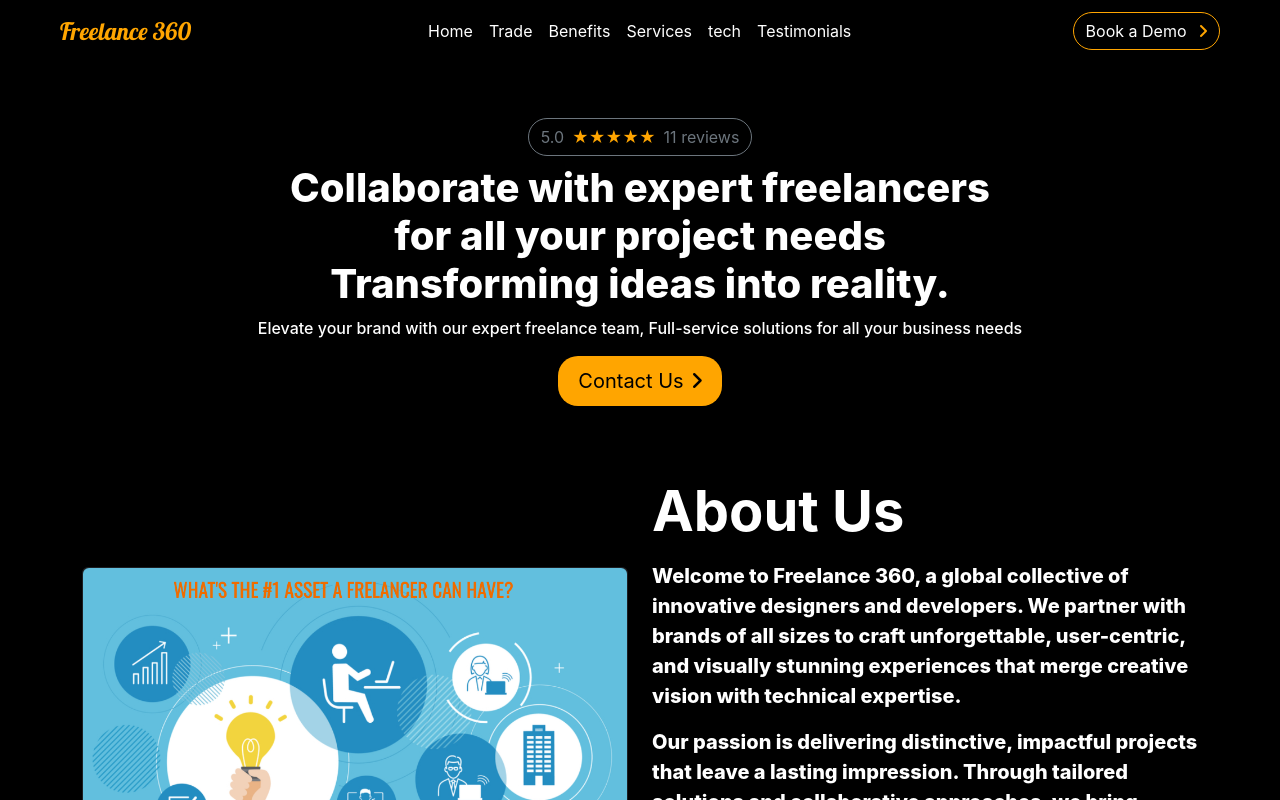
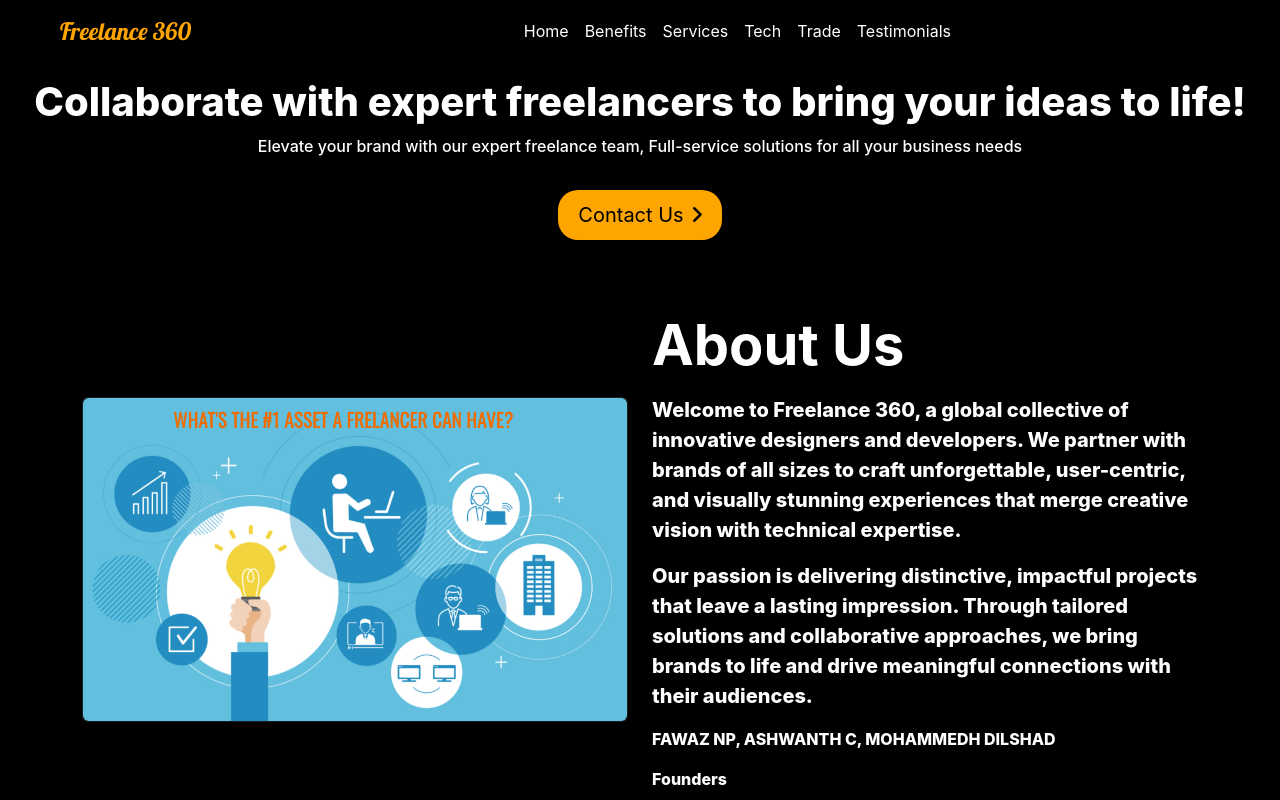
Before and after one commit to 17Ashwanth/freelance360, a React (Create React App) app: page / in a window 1280 px wide. Shown: the top 800 px of the page. Built offline with nearby package versions, Linux system fonts and the light colour scheme.

Commit message:
fawazupdation

```diff
--- a/src/App.js
+++ b/src/App.js
@@ -17,10 +17,11 @@
     <Header/>
     <Home/>
     <How/>
-    <Trade/>
+
     <Benefits/>
     <Service/>
     <Price/>
+    <Trade/>
     <Reviews/>
     <Insights/>
     <AboveFt/>
--- a/src/Components/AboveFt.jsx
+++ b/src/Components/AboveFt.jsx
@@ -19,7 +19,7 @@
                                     className="btn btn-outline-warning me-5"
                                     style={{ borderColor: 'orange', color: 'white', borderRadius: '20px', textDecoration: 'none' }}
                                 >
-                                    Book a Demo
+                                    Try it now!
                                     <i className="fa-solid fa-angle-right ms-2" style={{ color: 'orange' }}></i>
                                 </a>
                             </form>
--- a/src/Components/Header.jsx
+++ b/src/Components/Header.jsx
@@ -1,7 +1,16 @@
-import React from 'react';
+import React,{ useState } from 'react';
 import './Header.css';
 
 function Header() {
+   /*  const [theme, setTheme] = useState('light');
+
+    const toggleTheme = () => {
+        setTheme((prevTheme) => {
+            const newTheme = prevTheme === 'light' ? 'dark' : 'light';
+            document.body.className = newTheme; // Change body class to apply the theme globally
+            return newTheme;
+        });
+    }; */
     return (
         <>
             <nav className="navbar navbar-expand-lg fixed-top" style={{ backgroundColor: 'black', zIndex: 1000 }}>
@@ -19,9 +28,7 @@
                             <li className="nav-item">
                                 <a className="nav-link active text-white" aria-current="page" href="#home">Home</a>
                             </li>
-                            <li className="nav-item">
-                                <a className="nav-link active text-white" aria-current="page" href="#trade">Trade</a>
-                            </li>
+
                             <li className="nav-item">
                                 <a className="nav-link active text-white" aria-current="page" href="#benefits">Benefits</a>
                             </li>
@@ -29,19 +36,29 @@
                                 <a className="nav-link active text-white" aria-current="page" href="#services">Services</a>
                             </li>
                             <li className="nav-item">
-                                <a className="nav-link active text-white" aria-current="page" href="#tech">tech</a>
+                                <a className="nav-link active text-white" aria-current="page" href="#tech">Tech</a>
+                            </li>
+                            <li className="nav-item">
+                                <a className="nav-link active text-white" aria-current="page" href="#trade">Trade</a>
                             </li>
                             <li className="nav-item">
                                 <a className="nav-link active text-white" aria-current="page" href="#reviews">Testimonials</a>
                             </li>
                         </ul>
                     </div>
-                    <form className="d-flex" role="search">
+                    {/* <form className="d-flex" role="search">
                         <a href="mailto:freelance360services@gmail.com" target="_blank" rel="noreferrer" className="btn btn-outline-warning me-5" style={{ borderColor: 'orange', color: 'white', borderRadius: '20px', textDecoration: 'none' }}>
                             Book a Demo <i className="fa-solid fa-angle-right ms-2" style={{ color: 'orange' }}></i>
                         </a>
-                    </form>
+                    </form> */}
                 </div>
+               {/*  <button
+                        onClick={toggleTheme}
+                        className="btn btn-outline-light me-5"
+                        style={{ borderColor: 'orange', color: 'white', borderRadius: '20px' }}
+                    >
+                        <i className={`fa-solid ${theme === 'light' ? 'fa-moon' : 'fa-sun'}`}></i>
+                    </button> */}
             </nav>
         </>
     )
--- a/src/Components/Home.jsx
+++ b/src/Components/Home.jsx
@@ -5,7 +5,7 @@
     return (
         <>
             <section id="home" className="d-flex flex-column justify-content-center align-items-center home-section mb-5">
-                <form className="d-flex mt-5" role="search">
+                {/* <form className="d-flex mt-5" role="search">
                     <a href="https://accounts.google.com/v3/signin/identifier?continue=https%3A%2F%2Fbusiness.google.com%2Freviews&followup=https%3A%2F%2Fbusiness.google.com%2Freviews&ifkv=AcMMx-d4kmExVTXG-pUSlpCP68YVNoItDNlKTFP4wvuhnydybJ2oAjvet1ygU4wOKhavdnon7bH1sQ&passive=1209600&service=lbc&flowName=GlifWebSignIn&flowEntry=ServiceLogin&dsh=S590271420%3A1730264548987082&ddm=0"
                         target="_blank" rel="noreferrer" className="btn btn-outline-secondary d-flex align-items-center justify-content-center"
                         type="submit" style={{ borderRadius: '20px' }}>
@@ -17,19 +17,19 @@
                             11 reviews
                         </span>
                     </a>
-                </form>
+                </form> */}
 
                 <div className="text-center text-white mt-2 mb-4">
                     <h1>
-                        <div style={{ fontWeight: 800 }}>Collaborate with expert freelancers</div>
-                        <div style={{ fontWeight: 800 }}>for all your project needs</div>
-                        <div style={{ fontWeight: 800 }}>Transforming ideas into reality.</div>
+                        <div style={{ fontWeight: 800 }}>Collaborate with expert freelancers to bring your ideas to life!</div>
+                        {/* <div style={{ fontWeight: 800 }}>for all your project needs</div>
+                        <div style={{ fontWeight: 800 }}>Transforming ideas into reality.</div> */}
                     </h1>
                     <p className="mt-2" style={{ fontWeight: 500 }}>
                         Elevate your brand with our expert freelance team, Full-service solutions for all your business needs
                     </p>
                     <div className="d-flex justify-content-center" role="search">
-                        <a href="mailto:freelance360services@gmail.com" target="_blank" rel="noreferrer" className="btn"
+                        <a href="mailto:freelance360services@gmail.com" target="_blank" rel="noreferrer" className="btn mt-3"
                             style={{
                                 backgroundColor: 'orange', color: 'black', borderRadius: '20px', border: 'none',
                                 textDecoration: 'none', fontSize: '1.25rem', padding: '10px 20px'
@@ -63,7 +63,7 @@
                                 Through tailored solutions and collaborative approaches, we bring brands to life and drive
                                 meaningful connections with their audiences.
                             </p>
-                            <p className="mt-4" style={{ fontWeight: 800 }}>FAWAZ NP, ASHWANTH C, MOHAMMEDH DILSHAD</p>
+                            <p className="mt-2" style={{ fontWeight: 800 }}>FAWAZ NP, ASHWANTH C, MOHAMMEDH DILSHAD</p>
                             <p style={{ fontWeight: 800 }}>Founders</p>
                         </div>
                     </div>
--- a/src/Components/Price.jsx
+++ b/src/Components/Price.jsx
@@ -22,8 +22,8 @@
                         </form>
                         <div className="text-center text-white">
                             <h1 className="text-start" style={{ fontWeight: 800 }}>
-                                <div>Choose the relevant technologies we offer,</div>
-                                <div>grow and fasten your project</div>
+                                <div>Choose relevant technologies</div>
+                                <div>to grow and speed up your project.</div>
                             </h1>
                         </div>
                     </div>
@@ -32,7 +32,7 @@
                             <div className="card bg-dark text-white" style={{ width: '100%', padding: '15px' }}>
                                 <div className="card-body">
                                     <h4 style={{ fontWeight: 500 }} className="card-title">WEBSITE DEVELOPMENT</h4>
-                                    <p style={{ fontWeight: 500 }} className="mt-3">What's Included:</p>
+                                    <p style={{ fontWeight: 500 }} className="mt-3">Technologies we offer:</p>
                                     <ul className="list-unstyled">
                                         <li style={{ fontWeight: 500 }} className="d-flex align-items-center"><i className="fa-solid fa-check" style={{ color: 'orange' }}></i>&nbsp;HTML/CSS</li>
                                         <li style={{ fontWeight: 500 }} className="d-flex align-items-center"><i className="fa-solid fa-check" style={{ color: 'orange' }}></i>&nbsp;JavaScript</li>
@@ -47,7 +47,7 @@
                                     </ul>
                                     <div className="d-flex flex-column align-items-center mt-4">
                                         <a href='mailto:freelance360services@gmail.com' target='_blank' rel="noopener noreferrer" className="btn btn-outline-secondary mt-2" style={{ width: '100%', maxWidth: '200px', borderRadius: '20px', padding: '10px' }}>
-                                            Book a Demo
+                                        Connect Now!
                                         </a>
                                     </div>
                                 </div>
@@ -57,7 +57,7 @@
                             <div className="card bg-dark text-white" style={{ width: '100%', padding: '15px' }}>
                                 <div className="card-body">
                                     <h4 style={{ fontWeight: 500 }} className="card-title">MOBILE APP DEVELOPMENT</h4>
-                                    <p style={{ fontWeight: 500 }} className="mt-3">What's Included:</p>
+                                    <p style={{ fontWeight: 500 }} className="mt-3">Technologies we offer:</p>
                                     <ul className="list-unstyled">
                                         <li style={{ fontWeight: 500 }} className="d-flex align-items-center"><i className="fa-solid fa-check" style={{ color: 'orange' }}></i>&nbsp;Java</li>
                                         <li style={{ fontWeight: 500 }} className="d-flex align-items-center"><i className="fa-solid fa-check" style={{ color: 'orange' }}></i>&nbsp;Python</li>
@@ -72,7 +72,7 @@
                                     </ul>
                                     <div className="d-flex flex-column align-items-center mt-4">
                                         <a href='mailto:freelance360services@gmail.com' target='_blank' rel="noopener noreferrer" className="btn btn-outline-secondary mt-2" style={{ width: '100%', maxWidth: '200px', borderRadius: '20px', padding: '10px' }}>
-                                            Book a Demo
+                                        Connect Now!
                                         </a>
                                     </div>
                                 </div>
--- a/src/Components/Reviews.jsx
+++ b/src/Components/Reviews.jsx
@@ -76,7 +76,7 @@
                                                 <img src="https://www.topmediai.com/micro/passport-photo-maker/assets/bigger_pic3-38c3c289.png" alt="person 3" className="img-fluid" style={{ width: '100%', height: '100%', objectFit: 'cover' }} />
                                             </div>
                                             <div>
-                                                <h3 style={{fontWeight:500}} className="mb-2 text-white">- Priya Jain</h3>
+                                                <h3 style={{fontWeight:500}} className="mb-2 text-white">Priya Jain</h3>
                                                 <h5 style={{fontWeight:500}} className="mb-2 text-white">Small Business Owner</h5>
                                             </div>
                                         </div>
--- a/src/Components/Trade.jsx
+++ b/src/Components/Trade.jsx
@@ -17,7 +17,7 @@
                                     fontSize: '1.25rem'
                                 }}
                             >
-                                Trade
+                                Trade & Stock
                             </div>
                         </form>
                     </div>
```
Also changed, not shown: src/Components/Header.css (+12 -0 lines).
